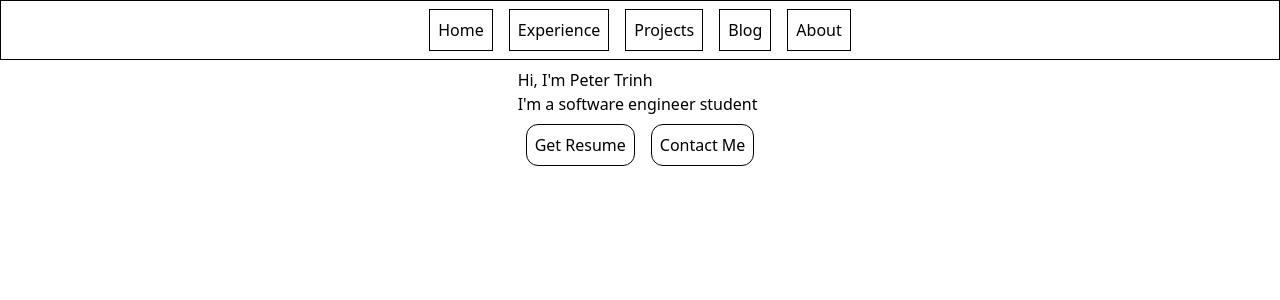
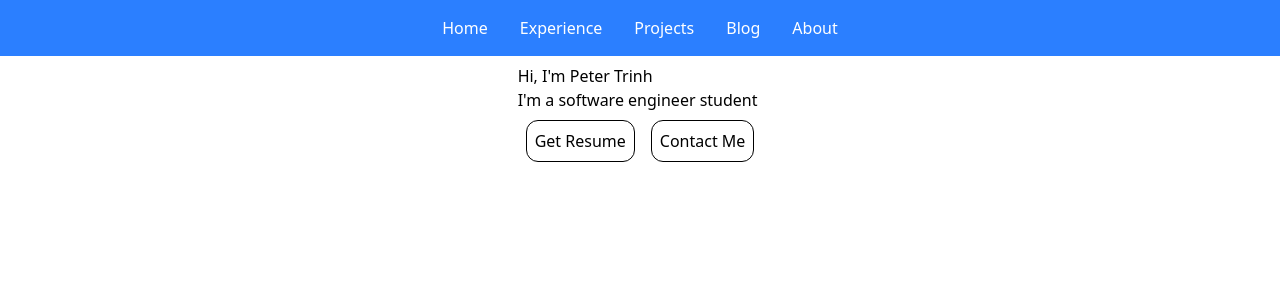
Before and after one commit to raihua/raihua.github.io, a Next.js app: page / in a window 1280 px wide. Shown: the top 300 px of the page. Built offline with nearby package versions, Linux system fonts and the light colour scheme.

Commit message:
Add blue bg to NavBar

```diff
--- a/app/_components/NavBar.tsx
+++ b/app/_components/NavBar.tsx
@@ -10,10 +10,10 @@ const navLinks = [
 
 export default function NavBar() {
   return (
-    <nav className="border justify-items-center">
+    <nav className="justify-items-center bg-blue-500 text-white">
       <ul className="flex flex-row">
         {navLinks.map((link) => (
-          <li key={link.href} className="m-2 p-2 border">
+          <li key={link.href} className="p-4 hover:bg-blue-700 hover:underline">
             <Link href={link.href}>{link.label}</Link>
           </li>
         ))}
```
